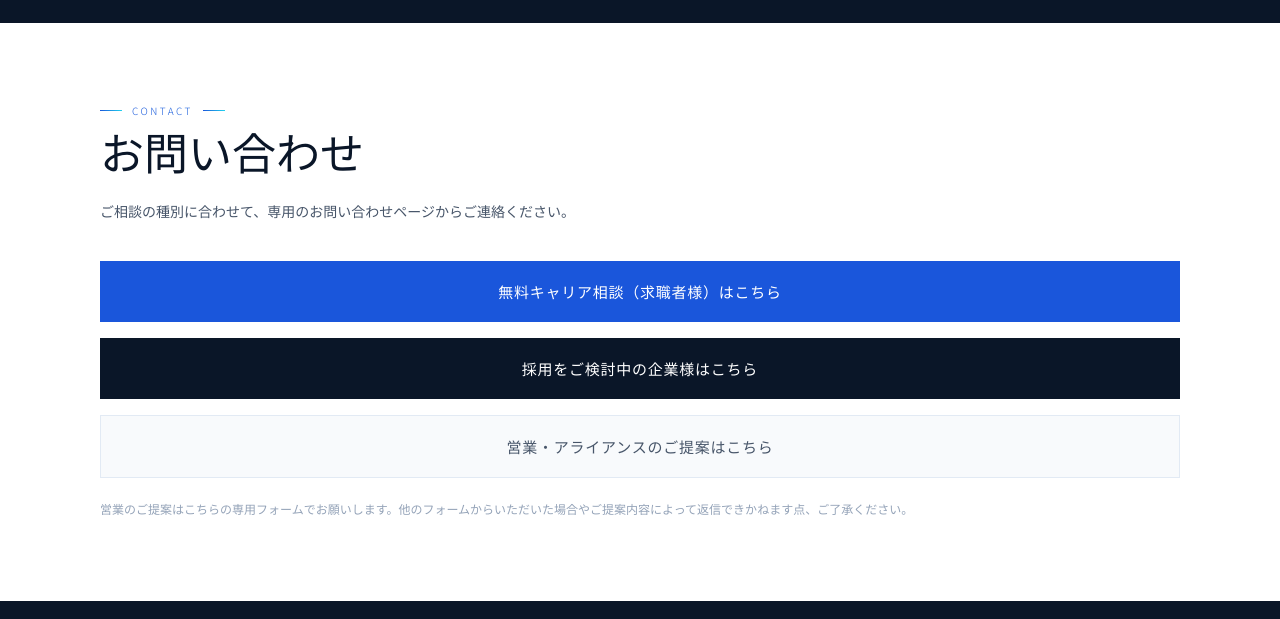
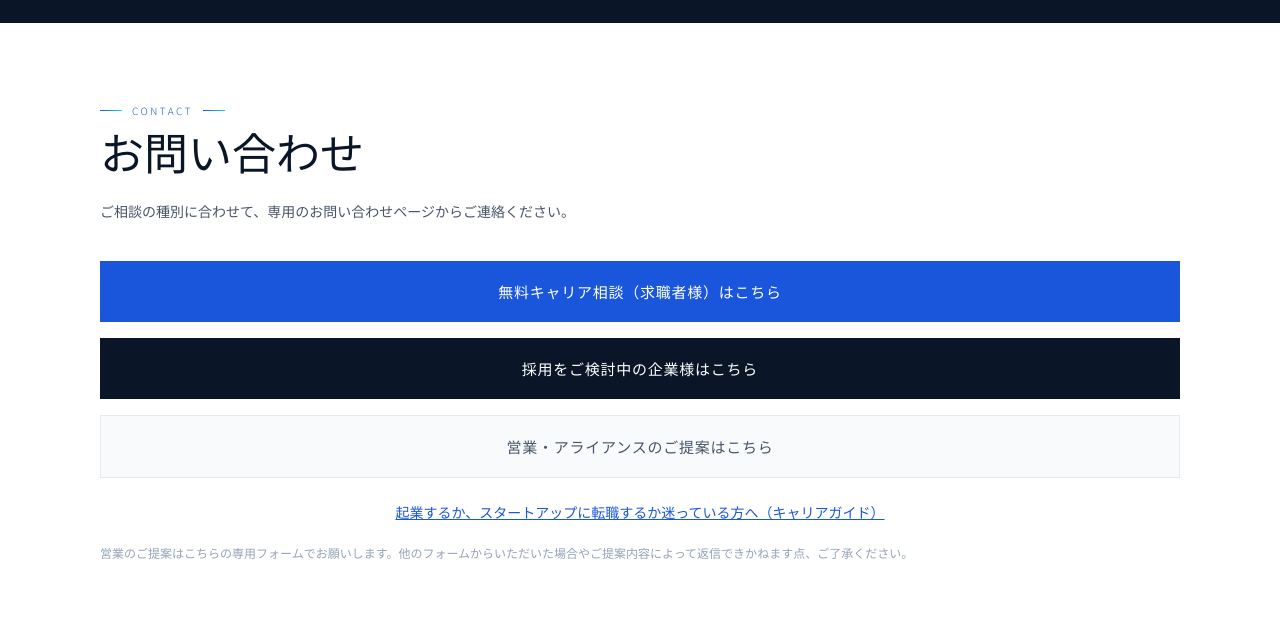
Before and after one commit to TAKAJ13/xagent.jp, a plain HTML site: page index.html in a window 1280 px wide. Shown: the part 5744-6363 px from the top of the page. Drawn offline with nearby package versions, Linux system fonts and the light colour scheme.

Commit message:
トップページのお問い合わせ欄にキャリアガイドへの入口リンクを追加

```diff
--- a/index.html
+++ b/index.html
@@ -637,6 +637,7 @@ details summary::-webkit-details-marker{display:none;}
       <a href="/contact/#company" style="display:block;background:#0A1628;color:#fff;padding:20px 24px;font-size:15px;font-weight:500;letter-spacing:0.05em;text-align:center;">採用をご検討中の企業様はこちら</a>
       <a href="/contact/#sales" style="display:block;background:#F8FAFC;border:1px solid #E2EAF4;color:#475569;padding:20px 24px;font-size:15px;font-weight:500;letter-spacing:0.05em;text-align:center;">営業・アライアンスのご提案はこちら</a>
     </div>
+    <p style="margin-top:24px;font-size:14px;text-align:center;"><a href="/guide/kigyo-tenshoku.html" style="color:#1A56DB;text-decoration:underline;">起業するか、スタートアップに転職するか迷っている方へ（キャリアガイド）</a></p>
     <p style="margin-top:20px;font-size:12px;line-height:1.9;color:#94A3B8;">営業のご提案はこちらの専用フォームでお願いします。他のフォームからいただいた場合やご提案内容によって返信できかねます点、ご了承ください。</p>
   </div>
 </section>
```
